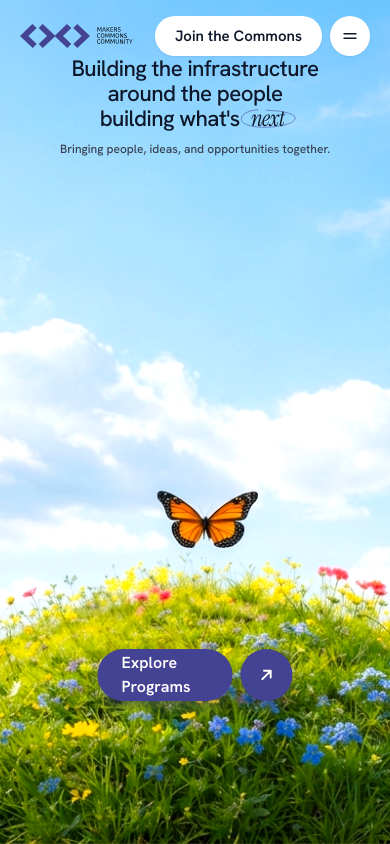
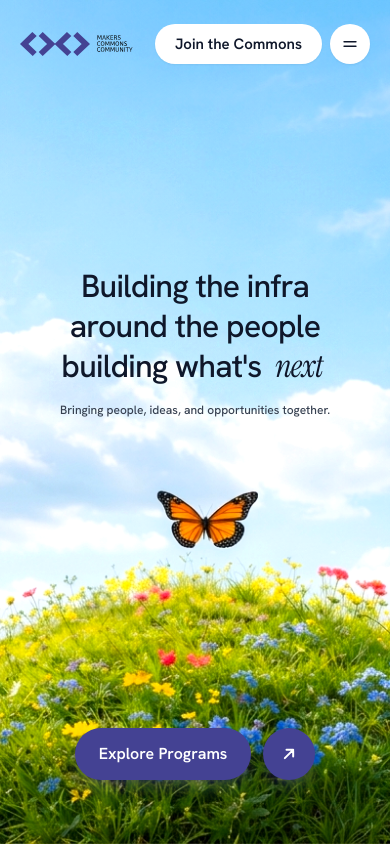
Before and after one commit to DanielMkama/makers-commos, a website: page index.html in a window 390 px wide. Drawn offline with nearby package versions, Linux system fonts and the light colour scheme.

Commit message:
Update mobile layout styling

```diff
--- a/index.html
+++ b/index.html
@@ -3,7 +3,7 @@
 <head>
   <meta charset="UTF-8" />
   <meta name="viewport" content="width=device-width, initial-scale=1.0" />
-  <title>Proof — Hero</title>
+  <title>Makers Commons</title>
 
   <script src="https://cdn.tailwindcss.com"></script>
   <link rel="preconnect" href="https://fonts.googleapis.com" />
@@ -31,25 +31,27 @@
 </head>
 
 <body class="font-display antialiased">
-  <section class="relative min-h-screen w-full overflow-x-hidden">
+  <section class="relative flex min-h-[100dvh] flex-col justify-between overflow-x-hidden">
     <!-- ============ Background ============ -->
     <div class="absolute inset-0 -z-10">
       <!-- Gradient fallback (sky -> meadow) shown until the image paints over it -->
       <div class="absolute inset-0 bg-gradient-to-b from-sky-400 via-sky-200 to-green-500"></div>
-      <img
-        src="public/brand/hero-hill.jpg"
-        alt="A flowering green hill covered in wildflowers with monarch butterflies floating above the grass, under a bright, cloudy blue sky"
-        class="absolute inset-0 h-full w-full object-cover object-bottom [filter:saturate(1.18)_contrast(1.06)_brightness(1.03)]"
-        loading="eager"
-      />
+      <!-- Flower hill: cover + anchored bottom so the crest and centred butterfly stay in frame
+           and stray edge butterflies are cropped out on narrow screens -->
+      <div
+        class="absolute inset-0 bg-cover bg-bottom bg-no-repeat [filter:saturate(1.18)_contrast(1.06)_brightness(1.03)]"
+        style="background-image: url('public/brand/hero-hill.jpg')"
+      ></div>
       <!-- Very light top wash only; keeps the sky vibrant while lifting headline contrast -->
       <div class="absolute inset-0 bg-gradient-to-b from-white/15 via-transparent to-transparent"></div>
     </div>
 
-    <!-- ============ Navbar ============ -->
-    <header class="relative z-20 mx-auto flex max-w-7xl items-center justify-between px-5 py-4 sm:px-8 sm:py-5">
+    <!-- ============ Top group: header + hero text ============ -->
+    <div class="relative z-10">
+      <!-- Navbar -->
+      <header class="mx-auto flex max-w-7xl items-center justify-between px-5 pb-4 pt-6 sm:px-8 sm:pt-8">
         <a href="#" class="flex items-center">
-        <img src="public/brand/site-logo.svg" alt="Proof" class="h-6 w-auto sm:h-7" />
+          <img src="public/brand/site-logo.svg" alt="Makers Commons Community" class="h-6 w-auto sm:h-7" />
         </a>
 
         <div class="flex items-center gap-2 sm:gap-2.5">
@@ -71,10 +73,11 @@
         </div>
       </header>
 
-    <!-- ============ Hero content ============ -->
-    <div class="relative z-10 mx-auto flex max-w-3xl flex-col items-center px-6 pt-0 -mt-4 text-center sm:-mt-6 lg:-mt-8">
-      <h1 class="w-full max-w-3xl text-[1.4rem] font-medium leading-[1.12] tracking-tight text-slate-900 md:text-[2.1rem] lg:text-[2.625rem]">
-        Building the infrastructure
+      <!-- Hero text -->
+      <div class="mx-auto mt-[22vh] flex max-w-3xl flex-col items-center px-5 text-center sm:mt-[15vh] lg:mt-[9vh]">
+        <h1 class="w-full max-w-sm text-[2rem] font-medium leading-tight tracking-tight text-slate-900 sm:max-w-3xl sm:text-[2.1rem] lg:text-[2.625rem]">
+          Building the
+          <span class="md:hidden">infra</span><span class="hidden md:inline">infrastructure</span>
           <br class="md:hidden" />
           around
           <br class="hidden md:block" />
@@ -83,9 +86,9 @@
           building what's
           <span class="relative inline-block px-1.5">
             <span class="font-serifItalic italic font-normal">next</span>
-          <!-- subtle hand-drawn oval ring -->
+            <!-- hand-drawn oval: desktop only -->
             <svg
-            class="pointer-events-none absolute left-1/2 top-1/2 h-[150%] w-[128%] -translate-x-1/2 -translate-y-1/2"
+              class="pointer-events-none absolute left-1/2 top-1/2 hidden h-[150%] w-[128%] -translate-x-1/2 -translate-y-1/2 md:block"
               viewBox="0 0 240 96"
               fill="none"
               aria-hidden="true"
@@ -101,13 +104,14 @@
           </span>
         </h1>
 
-      <p class="mt-2.5 whitespace-nowrap text-xs font-medium text-gray-700 sm:text-sm">
+        <p class="mt-4 whitespace-nowrap text-xs font-medium text-gray-700 sm:text-sm">
           Bringing people, ideas, and opportunities together.
         </p>
       </div>
+    </div>
 
-    <!-- CTA — anchored over the middle of the hill -->
-    <div class="absolute bottom-[17%] left-1/2 z-10 flex -translate-x-1/2 items-center gap-2">
+    <!-- ============ Floating CTA (pinned to bottom by justify-between) ============ -->
+    <div class="relative z-10 flex items-center justify-center gap-3 px-5 pb-16">
       <a
         href="#"
         class="inline-flex h-[52px] items-center rounded-full bg-brand px-6 text-base font-semibold text-white shadow-lg shadow-brand/30 transition hover:bg-brand-dark"
```
Lines whose indentation alone changed are shown as unchanged.
